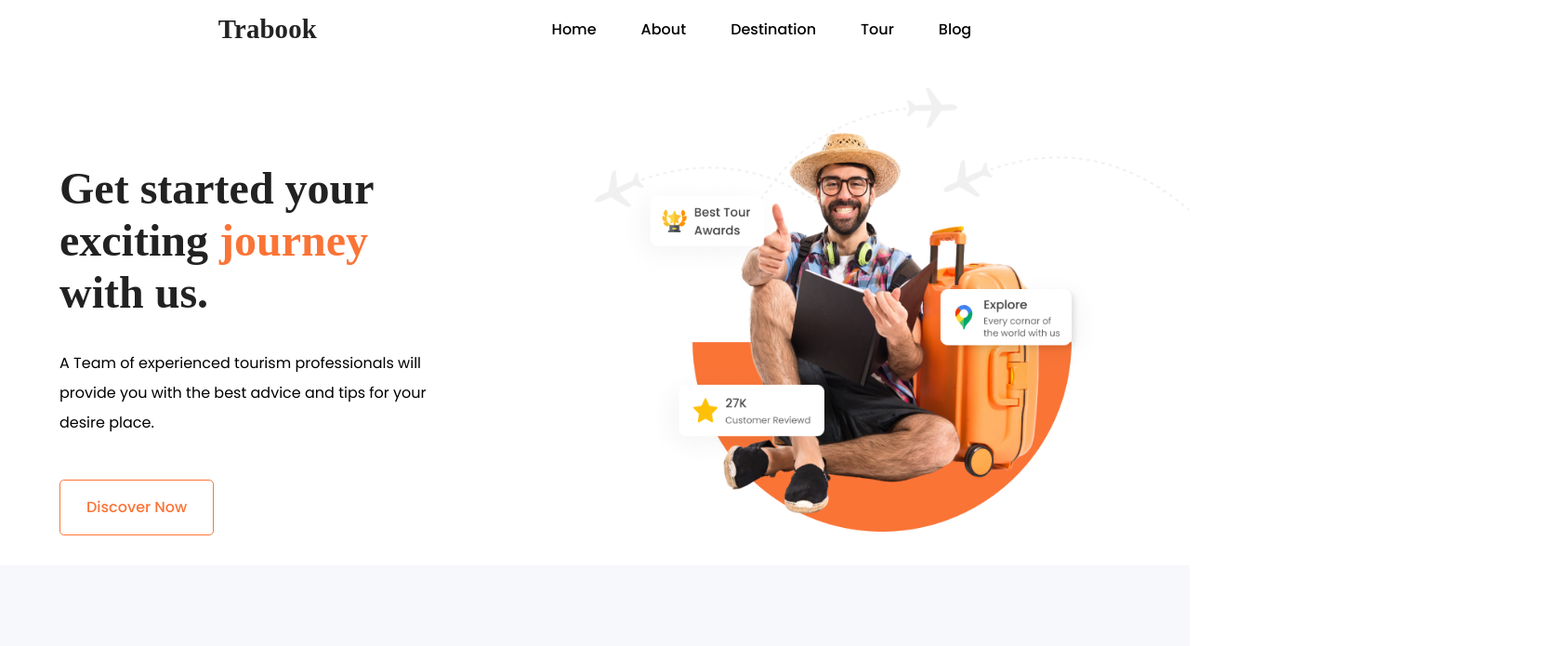
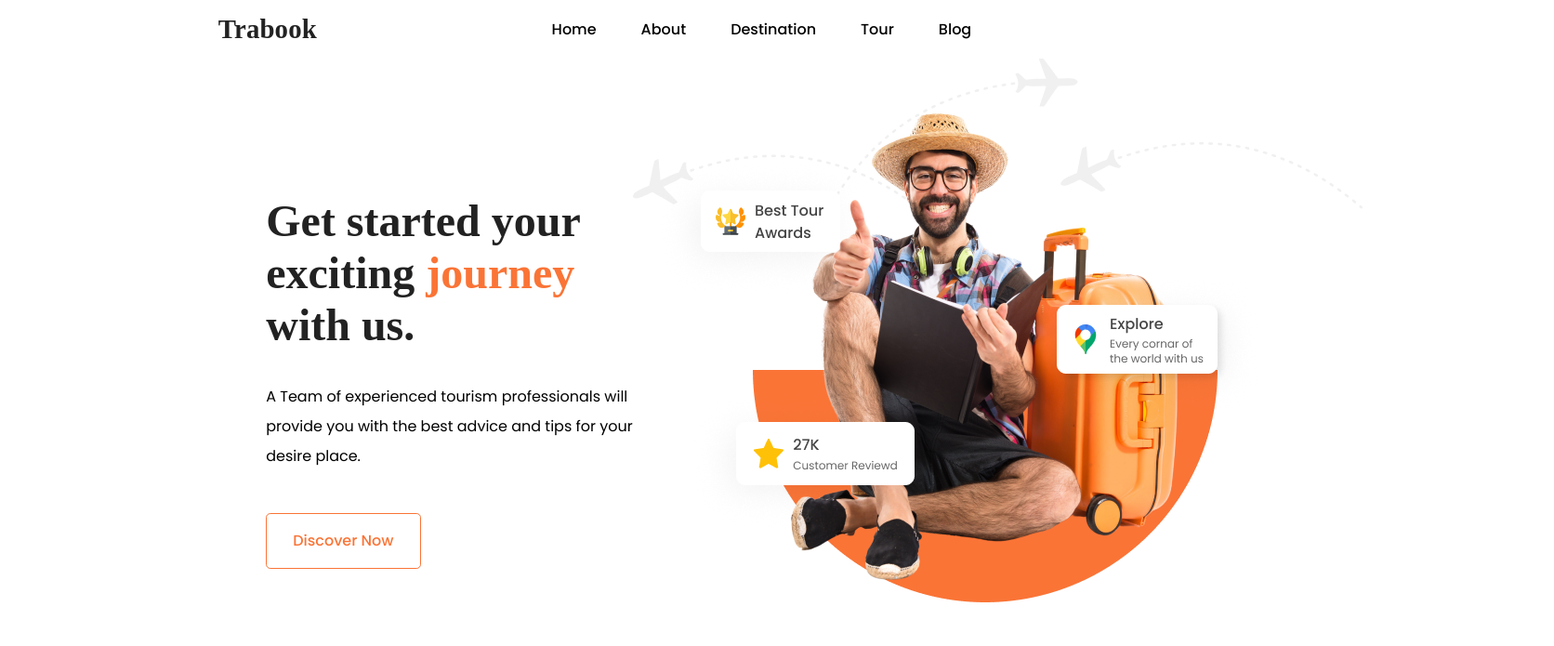
Before and after one commit to sasacampi/study-trabook, a React (Create React App) app: page / in a window 1280 px wide. Shown: the top 695 px of the page at 93% size, 1672 px wide, since content can reach past the window. Built offline with nearby package versions, Linux system fonts and the light colour scheme; a web font is replaced by a local one.

Commit message:
Made it Responsive for Larger Devices/Monitors

```diff
--- a/src/components/Hero.js
+++ b/src/components/Hero.js
@@ -1,14 +1,24 @@
 import React from "react";
-import ReactDOM from 'react-dom';
-import HeroIMG from '../img/heroimg.png'
+import ReactDOM from "react-dom";
+import HeroIMG from "../img/heroimg.png";
 
 export default function Hero() {
-    return (
-        <div className="hero">
-            <img src={HeroIMG} className="hero--image" alt="Hero Image"></img>
-            <h1>Get started your <br /> exciting <span>journey</span> <br />with us.</h1>
-            <h2>A Team of experienced tourism professionals will <br /> provide you with the best advice and tips for your <br /> desire place. </h2>
-            <button type="btn" className="btn">Discover Now</button>
-        </div>
-    )
+  return (
+    <div className="hero">
+      <div className="hero--text">
+        <h1>
+          Get started your <br /> exciting <span>journey</span> <br />
+          with us.
+        </h1>
+        <h2>
+          A Team of experienced tourism professionals will <br /> provide you
+          with the best advice and tips for your <br /> desire place.{" "}
+        </h2>
+        <button type="btn" className="btn">
+          Discover Now
+        </button>
+      </div>
+      <img src={HeroIMG} className="hero--image" alt="Hero Image"></img>
+    </div>
+  );
 }
--- a/src/style.css
+++ b/src/style.css
@@ -1,14 +1,16 @@
-@import url('https://fonts.googleapis.com/css2?family=Inter:wght@400;500;700&family=Volkhov:wght@400;700&display=swap');
-@import url('https://fonts.googleapis.com/css2?family=Poppins:wght@300;400;500;700;800&display=swap');
+@import url("https://fonts.googleapis.com/css2?family=Inter:wght@400;500;700&family=Volkhov:wght@400;700&display=swap");
+@import url("https://fonts.googleapis.com/css2?family=Poppins:wght@300;400;500;700;800&display=swap");
 
-*,*::after,*::before{
+*,
+*::after,
+*::before {
   box-sizing: border-box;
 }
 
-body{
-  font-family: 'Poppins', sans-serif;
-  font-weight:500;
-  margin:0;
+body {
+  font-family: "Poppins", sans-serif;
+  font-weight: 500;
+  margin: 0;
 }
 
 /* ===== Scrollbar CSS ===== */
@@ -34,7 +36,7 @@ body{
 }
 
 .navbar--logo {
-  font-family: 'Volkhov', serif;
+  font-family: "Volkhov", serif;
   color: #222;
   font-size: 0.9rem;
   font-style: normal;
@@ -45,30 +47,28 @@ body{
 }
 
 header {
-width:100%;
+  width: 100%;
   background: #fff;
   position: relative;
   z-index: 999;
   text-align: center;
-
 }
 
-nav{
-position:absolute;
-text-align:left;
-top:100%;
-background: #FD8D3A;
-width:100%;
+nav {
+  position: absolute;
+  text-align: left;
+  top: 100%;
+  background: #fd8d3a;
+  width: 100%;
   transform: scale(1, 0);
   transform-origin: top;
   transition: transform 400ms ease-in-out;
 }
 
 nav ul {
-
   list-style: none;
-margin:0;
-padding:0;
+  margin: 0;
+  padding: 0;
 }
 
 nav li {
@@ -76,95 +76,93 @@ margin-left: 1em;
   margin-bottom: 1em;
 }
 
-li a{
-font-family: 'Poppins', serif;
+li a {
+  font-family: "Poppins", serif;
   color: black;
 }
 
 a:hover {
-color: #FA7436;
-cursor:pointer;
+  color: #fa7436;
+  cursor: pointer;
 }
 
-.nav-toggle{
-display:none;
+.nav-toggle {
+  display: none;
 }
 
-.nav-toggle:checked ~ nav{
-transform: scale(1,1);
-
+.nav-toggle:checked ~ nav {
+  transform: scale(1, 1);
 }
-.nav-toggle:checked ~ nav a{
-opacity:1;
-transition: all .1s ease-in-out .200s ;
+.nav-toggle:checked ~ nav a {
+  opacity: 1;
+  transition: all 0.1s ease-in-out 0.2s;
 }
 
 nav a {
-opacity:0;
-transform: scale(1,0);
+  opacity: 0;
+  transform: scale(1, 0);
   transition: opacity 150ms ease-in-out;
 }
 
-.nav-toggle-label{
-position:absolute;
-top:0;
-left:0;
+.nav-toggle-label {
+  position: absolute;
+  top: 0;
+  left: 0;
   margin-left: 1em;
-height:180%;
-display:flex;
-place-items:center;
+  height: 180%;
+  display: flex;
+  place-items: center;
 }
 
 .label-span,
 .label-span::before,
 .label-span::after {
-height:4px;
-width:30px;
-border:1px solid black;
-background:black;
-border-radius:20%;
+  height: 4px;
+  width: 30px;
+  border: 1px solid black;
+  background: black;
+  border-radius: 20%;
 }
 .label-span::before,
-.label-span::after{
-position:absolute;
-content: '';
+.label-span::after {
+  position: absolute;
+  content: "";
   left: 0px;
 }
-.label-span::before{
+.label-span::before {
   top: 30px;
 }
-.label-span::after{
+.label-span::after {
   bottom: 30px;
 }
 .label-span:hover,
 .label-span:hover::after,
-.label-span:hover::before{
-cursor:pointer;
-border:1px solid var(--clr-title);
-background:#FA7436;
+.label-span:hover::before {
+  cursor: pointer;
+  border: 1px solid var(--clr-title);
+  background: #fa7436;
 }
 
-@media screen and (min-width:800px) {
-  .nav-toggle-label{
-    display:none;
+@media screen and (min-width: 800px) {
+  .nav-toggle-label {
+    display: none;
   }
 
-  header{
-    display:grid;
+  header {
+    display: grid;
     grid-template-columns: 1fr auto minmax(600px, 3fr) 1fr;
-
   }
-  nav{
-    all:unset;
+  nav {
+    all: unset;
     grid-column: 3/4;
     display: flex;
     justify-content: flex-end;
-    place-items:center;
+    place-items: center;
   }
-  .navbar--logo{
+  .navbar--logo {
     grid-column: 2/3;
   }
-  nav li{
+  nav li {
     margin-left: 3em;
     margin-bottom: 0;
   }
@@ -173,40 +171,37 @@ background:#FA7436;
     justify-content: flex-end;
   }
   nav a {
-    opacity:1;
-    position:relative;
+    opacity: 1;
+    position: relative;
   }
   nav a::before {
-    position:absolute;
-    content:'';
-    height:4px;
-    width:100%;
-    top:-10px;
-    right:0;
-    background:black;
-    transform:scale(0,1);
+    position: absolute;
+    content: "";
+    height: 4px;
+    width: 100%;
+    top: -10px;
+    right: 0;
+    background: black;
+    transform: scale(0, 1);
     transition: transform ease-in-out 250ms;
   }
   nav a:hover::before {
-    transform:scale(1,1);
+    transform: scale(1, 1);
   }
 }
 
 .hero {
-  display: absolute;
+  display: flex;
   align-items: center;
-  padding-bottom: 2rem;
-
+  justify-content: center;
+  width: 209vh;
+  height: auto;
+  padding-bottom: 5rem;
 }
 
-.hero--image {
-  float: right;
-  max-width: 50%;
-}
-
-.hero h1, .hero h2 {
-  text-align: left;
-
+.hero--text {
+  flex-direction: column;
+  padding-left: 5rem;
 }
 
 .hero h1 {
@@ -217,12 +212,10 @@ background:#FA7436;
   font-style: normal;
   font-weight: 700;
   line-height: 3.5rem;
-  padding-left: 4rem;
-
 }
 
-.hero > h1 > span {
-  color: #FA7436;
+.hero--text > h1 > span {
+  color: #fa7436;
 }
 
 .hero h2 {
@@ -231,15 +224,14 @@ background:#FA7436;
   font-style: normal;
   font-weight: 400;
   line-height: 2rem;
-  padding-left: 4rem;
 }
 
 .btn {
-  border: 1px solid #FA7436;
+  border: 1px solid #fa7436;
   border-radius: 0.3rem;
-  color: #FA7436;
+  color: #fa7436;
   background-color: white;
-  font-family: 'Poppins', sans-serif;
+  font-family: "Poppins", sans-serif;
   line-height: 2rem;
   font-weight: 500;
   padding: 13px 28px;
@@ -248,125 +240,8 @@ background:#FA7436;
   display: inline-block;
   font-size: 16px;
   margin-top: 2rem;
-  margin-left: 4rem;
   cursor: pointer;
 }
-
-.hero--image {
-  width: 100%;
-  height: auto;
-}
-
-
-
-@media screen and (min-width: 577px) and (max-width: 768px) {
-  .hero h1 {
-    font-size: 2rem;
-    line-height: 2.5rem;
-  }
-
-  .hero h2 {
-    font-size: 1rem;
-    line-height: 1.5rem;
-  }
-
-  .hero--image {
-    max-width: 70%;
-    float: none;
-  }
-
-}
-
-
-@media screen and (min-width: 769px) and (max-width: 992px) {
-
-  .hero {
-    flex-direction: column-reverse;
-    text-align: center;
-  }
-
-  .hero--image {
-    max-width: 75%;
-    float: left;
-    margin-bottom: 1rem;
-  }
-
-  .hero h1 {
-    padding-top: 65%;
-    padding-left: 3.5rem;
-  }
-
-  .btn {
-    display: flex;
-  }
-
-  .navbar--logo {
-    padding-right: 10rem;
-  }
-}
-
-
-@media screen and (min-width: 993px) and (max-width: 1200px) {
-
-  .hero {
-    flex-direction: column-reverse;
-    text-align: center;
-  }
-
-  .hero--image {
-    max-width: 70%;
-    float: right;
-    margin-bottom: 1rem;
-  }
-
-  .hero h1 {
-    padding-left: 3.5rem;
-  }
-
-  .btn {
-    display: flex;
-  }
-
-  .navbar--logo {
-    padding-right: 10rem;
-  }
-
-}
-
-@media screen and (min-width: 1201px) {
-  .hero {
-    flex-direction: row;
-  }
-
-  .hero--image {
-    max-width: 50%;
-    float: right;
-  }
-
-  .hero h1 {
-    padding-top: 5rem;
-    padding-left: 4rem;
-  }
-
-}
-
-@media screen and (min-width: 1369px) {
-  .hero {
-    flex-direction: row;
-  }
-
-  .hero--image {
-    max-width: 70vh;
-    float: right;
-  }
-
-  .hero h1 {
-    padding-top: 5rem;
-    padding-left: 4rem;
-  }
-
-}
-
 
 .cards-list {
   display: flex;
@@ -374,6 +249,7 @@ background:#FA7436;
   gap: 50px;
   overflow-x: auto;
   justify-content: center;
+  overflow-x: hidden;
 }
 
 .card {
@@ -383,34 +259,33 @@ background:#FA7436;
   display: flex;
   flex-direction: column;
   width: 16rem;
-  height: 23.650rem;
+  height: 23.65rem;
   border-radius: 0.625rem;
-  background: #FEFCFB;
-  box-shadow: 0px 16px 80px 0px rgba(254, 147, 94, 0.20);
+  background: #fefcfb;
+  box-shadow: 0px 16px 80px 0px rgba(254, 147, 94, 0.2);
   margin-bottom: 20px;
-
 }
 
 .card-button {
   display: none;
   border-radius: 0.5rem;
-  background: var(--primary-o, #FA7436);
+  background: var(--primary-o, #fa7436);
   padding: 0.5625rem 1.3125rem 0.5625rem 1.375rem;
   justify-content: center;
   align-items: center;
-  color: #FFF;
+  color: #fff;
   font-size: 1.125rem;
   font-style: normal;
   font-weight: 500;
   line-height: 2rem;
-  font-family: 'Poppins', sans-serif;
+  font-family: "Poppins", sans-serif;
   box-shadow: none;
   border: none;
   text-decoration: none;
 }
 
 .card:hover .card-button {
-  transition: .3s all;
+  transition: 0.3s all;
   display: block;
   position: absolute;
   top: 30%;
@@ -424,7 +299,7 @@ background:#FA7436;
 }
 
 .card:hover .card--image {
-  transition: .9s all;
+  transition: 0.9s all;
   transition-duration: 1.5s;
   filter: grayscale(100%);
 }
@@ -434,7 +309,7 @@ background:#FA7436;
   height: 17.125rem;
   object-fit: cover;
   border-radius: 0.5rem;
-  background: rgba(0, 0, 0, 0.40);
+  background: rgba(0, 0, 0, 0.4);
   margin-bottom: 9px;
 }
 
@@ -463,7 +338,6 @@ background:#FA7436;
   text-overflow: ellipsis;
   white-space: nowrap;
   margin-right: auto;
-
 }
 
 .card--rating {
@@ -473,7 +347,6 @@ background:#FA7436;
   font-size: 1rem;
   font-style: normal;
   font-weight: 400;
-
 }
 
 .card--location--pricing {
@@ -500,7 +373,6 @@ background:#FA7436;
   font-weight: 400;
   line-height: 1.25rem;
   margin-right: auto;
-
 }
 
 .card--old--pricing {
@@ -516,7 +388,7 @@ background:#FA7436;
 }
 
 .card--new--pricing {
-  color: var(--primary-o, #FA7436);
+  color: var(--primary-o, #fa7436);
   text-align: center;
   font-family: Poppins;
   font-size: 1rem;
@@ -524,7 +396,7 @@ background:#FA7436;
   font-weight: 600;
   line-height: 1.5rem;
   border-radius: 0.25rem;
-  background: #FFE7DB;
+  background: #ffe7db;
 }
 
 .card--badge {
@@ -556,7 +428,7 @@ background:#FA7436;
 }
 
 .centered-text > h1 > span {
-  color: #FA7436;
+  color: #fa7436;
 }
 
 .centered-text > p {
@@ -570,21 +442,22 @@ background:#FA7436;
   line-height: 1.5rem;
   padding-bottom: 3rem;
 }
+
 .vacation--plans {
   padding-top: 3rem;
   text-align: center;
   align-items: center;
   display: flex;
   flex-direction: column;
-  background-color: #F7F8FC;
+  background-color: #f7f8fc;
   z-index: 1;
-
 }
 
 .container {
   display: flex;
   align-items: center;
   align-text: center;
+  line-height: 1.5rem;
 }
 
 .container-title-img {
@@ -607,11 +480,11 @@ background:#FA7436;
 }
 
 .container-title > h1 > span {
-  color: #FA7436;
+  color: #fa7436;
 }
 
 .container-title > p {
-  width: 27.550rem;
+  width: 27.55rem;
   color: var(--paragraph, #666);
   text-align: center;
   font-family: Poppins;
@@ -643,7 +516,6 @@ background:#FA7436;
   flex-shrink: 0;
   margin-right: 14rem;
   margin-top: 2rem;
-
 }
 
 .column {
@@ -654,7 +526,7 @@ background:#FA7436;
   text-align: center;
   border-radius: 0.5rem;
   border: 2px solid rgba(102, 102, 102, 0.08);
-  background: #FFF;
+  background: #fff;
 }
 
 .column > h1 {
@@ -695,18 +567,17 @@ background:#FA7436;
   flex: 0 0 auto;
   display: flex;
   flex-direction: column;
-  width: 22.400rem;
+  width: 22.4rem;
   height: 25rem;
   border-radius: 0.625rem;
-  background: #FEFCFB;
-  box-shadow: 0px 16px 80px 0px rgba(254, 147, 94, 0.20);
+  background: #fefcfb;
+  box-shadow: 0px 16px 80px 0px rgba(254, 147, 94, 0.2);
   justify-content: center;
   margin-bottom: 20px;
-
 }
 
 .tripcard:hover .card-button {
-  transition: .3s all;
+  transition: 0.3s all;
   display: block;
   position: absolute;
   top: 32%;
@@ -720,20 +591,19 @@ background:#FA7436;
 }
 
 .tripcard:hover .tripcard--image {
-  transition: .9s all;
+  transition: 0.9s all;
   transition-duration: 1.5s;
   filter: grayscale(100%);
 }
 
 .tripcard--image {
-  width: 22.400rem;
+  width: 22.4rem;
   height: 18rem;
   object-fit: cover;
   border-radius: 0.5rem;
-  background: rgba(0, 0, 0, 0.40);
+  background: rgba(0, 0, 0, 0.4);
   margin-bottom: 9px;
 }
-
 
 .tripcard--container {
   display: flex;
@@ -744,8 +614,7 @@ background:#FA7436;
   line-height: 1.5rem;
 }
 
-
-.card--location--city{
+.card--location--city {
   color: var(--primary-b, #222);
   text-align: center;
   font-family: Poppins;
@@ -755,7 +624,6 @@ background:#FA7436;
   overflow: hidden;
   text-overflow: ellipsis;
   white-space: nowrap;
-
 }
 
 .card--location--country {
@@ -769,11 +637,10 @@ background:#FA7436;
   text-overflow: ellipsis;
   white-space: nowrap;
   margin-left: 0.2rem;
-
 }
 
 .card--price {
-    color: var(--primary-o, #FA7436);
+  color: var(--primary-o, #fa7436);
   font-family: Poppins;
   font-size: 1.3rem;
   font-style: normal;
@@ -791,7 +658,6 @@ background:#FA7436;
   width: 340px;
   margin: 10px;
 }
-
 
 .img--tripcard--icon {
   width: 1.5rem;
@@ -819,13 +685,12 @@ background:#FA7436;
   display: flex;
   flex-direction: column;
   width: 16rem;
-  height: 23.650rem;
+  height: 23.65rem;
   border-radius: 0.625rem;
-  background: #FEFCFB;
-  box-shadow: 0px 16px 80px 0px rgba(254, 147, 94, 0.20);
+  background: #fefcfb;
+  box-shadow: 0px 16px 80px 0px rgba(254, 147, 94, 0.2);
   margin-bottom: 20px;
   overflow: hidden;
-
 }
 
 .updatecard--image {
@@ -833,12 +698,11 @@ background:#FA7436;
   height: 17.125rem;
   object-fit: cover;
   border-radius: 0.5rem;
-  background: rgba(0, 0, 0, 0.40);
+  background: rgba(0, 0, 0, 0.4);
   margin-bottom: 9px;
 }
 
-
-.updatecard--container{
+.updatecard--container {
   display: flex;
   align-items: center;
   justify-content: center;
@@ -847,8 +711,7 @@ background:#FA7436;
   line-height: 1.5rem;
 }
 
-
-.updatecard--title{
+.updatecard--title {
   color: var(--primary-b, #222);
   text-align: center;
   font-family: Poppins;
@@ -858,9 +721,8 @@ background:#FA7436;
   overflow-wrap: break-word;
   white-space: pre-wrap;
   text-align: left;
-
 }
-  .updatecard--body{
+.updatecard--body {
   display: flex;
   align-items: center;
   justify-content: center;
@@ -883,12 +745,11 @@ background:#FA7436;
   display: flex;
   flex-flow: row wrap;
   padding: 30px 30px 20px 30px;
-  background: #F7F8FC;
-
+  background: #f7f8fc;
 }
 
 .footer > * {
-  flex:  1 100%;
+  flex: 1 100%;
 }
 
 .footer__addr {
@@ -897,7 +758,7 @@ background:#FA7436;
 }
 
 .footer__logo {
-  font-family: 'Volkhov', serif;
+  font-family: "Volkhov", serif;
   color: #222;
   font-size: 1.5rem;
   font-style: normal;
@@ -960,17 +821,14 @@ background:#FA7436;
 .footer ul {
   list-style: none;
   padding-left: 0;
-
 }
 
 .footer li {
   line-height: 2em;
-
 }
 
 .footer a {
   text-decoration: none;
-
 }
 
 .footer__nav {
@@ -990,17 +848,14 @@ background:#FA7436;
   font-style: normal;
   font-weight: 400;
   line-height: 1.625rem;
-
 }
 
 .line {
-  border-bottom: 1px solid  rgba(153, 153, 153, 0.56);
+  border-bottom: 1px solid rgba(153, 153, 153, 0.56);
   padding-top: 1.25rem;
-
 }
 
 .legal {
-
   display: flex;
   flex-wrap: wrap;
   color: #999;
@@ -1045,7 +900,9 @@ background:#FA7436;
   display: flex;
   justify-content: center;
   align-items: center;
-  height: 80vh;
+  height: auto;
+  padding-bottom: 5rem;
+  padding-top: 5rem;
 }
 
 .newsletter-content {
@@ -1058,14 +915,14 @@ background:#FA7436;
 
 .bg {
   border-radius: 1rem;
-  background: var(--primary-o, #FA7436);
+  background: var(--primary-o, #fa7436);
   width: 73.125rem;
   height: 26rem;
   flex-shrink: 0;
 }
 
 .newsletter-title > p {
-  color: #FFF;
+  color: #fff;
   text-align: center;
   font-family: Volkhov;
   font-size: 3rem;
@@ -1085,7 +942,6 @@ background:#FA7436;
   position: relative;
 }
 
-
 .custom-input {
   color: var(--color-off, #999);
   font-family: Poppins;
@@ -1094,7 +950,7 @@ background:#FA7436;
   font-weight: 400;
   line-height: normal;
   border-radius: 0.625rem;
-  background: var(--white, #FFF);
+  background: var(--white, #fff);
   width: 32rem;
   height: 4.25rem;
   flex-shrink: 0;
@@ -1111,11 +967,11 @@ background:#FA7436;
   width: 8.25rem;
   height: 3.125rem;
   border-radius: 0.5rem;
-  background: var(--primary-o, #FA7436);
+  background: var(--primary-o, #fa7436);
   color: #fff;
   border: none;
   cursor: pointer;
-  color: #FFF;
+  color: #fff;
   font-family: Poppins;
   font-size: 1rem;
   font-style: normal;
```
Lines whose indentation alone changed are shown as unchanged.
